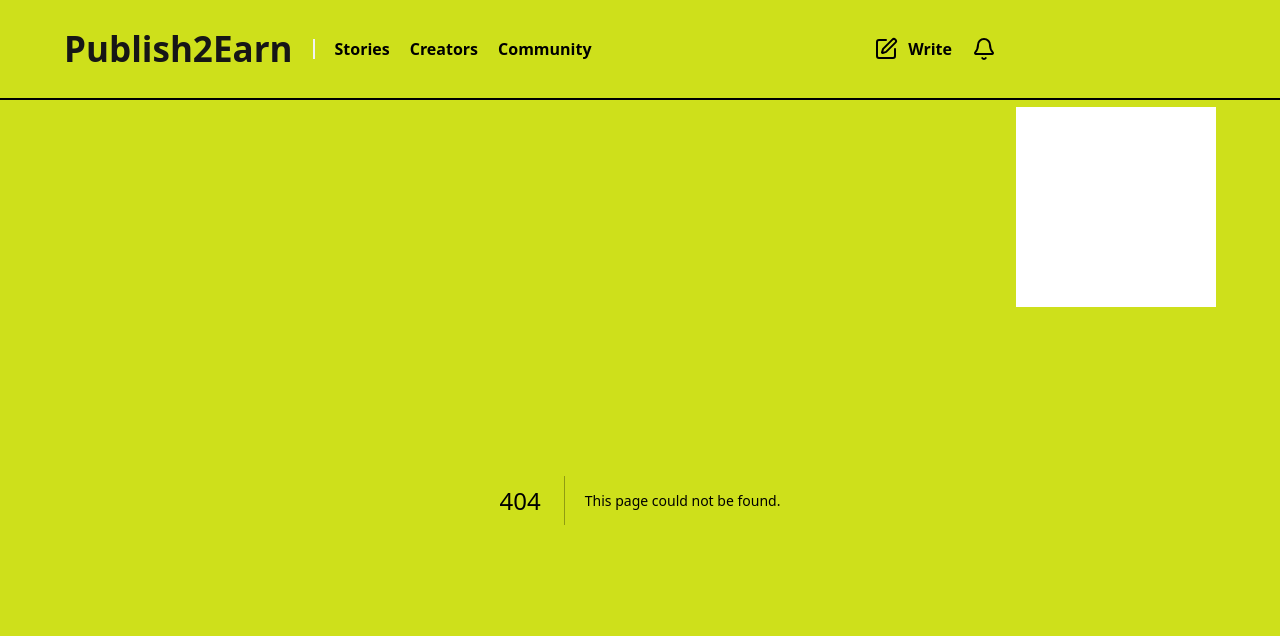
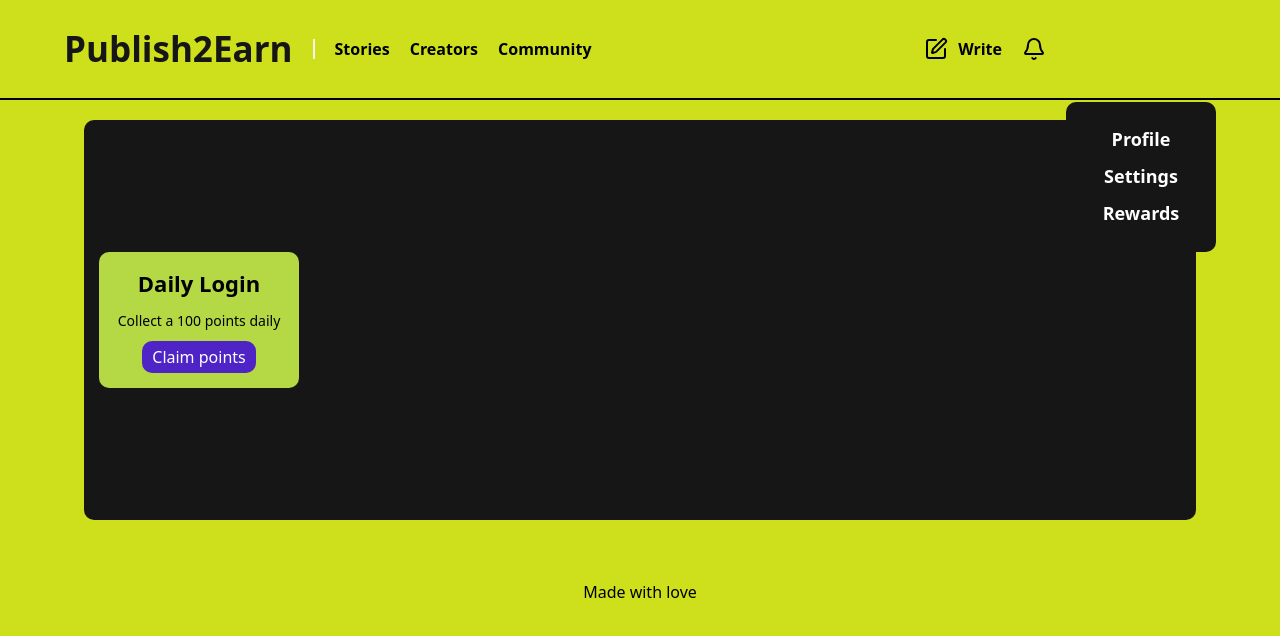
Before and after one commit to raazymuhd1/Publish2Earn, a Next.js app: page /rewards in a window 1280 px wide. Before the commit this address had no page. Shown: the top 636 px of the page. Built offline with nearby package versions, Linux system fonts and the light colour scheme.

Commit message:
added a footer and started on rewards page

```diff
--- /dev/null
+++ b/src/app/(user)/rewards/page.tsx
@@ -0,0 +1,22 @@
+import React from 'react'
+import { ClaimButton } from "@/components"
+
+const Rewards = () => {
+  return (
+    <div className="w-[90%] mx-auto p-[20px]">
+        <div className="bg-extra flex items-center gap-[20px] w-full min-h-[400px] p-[15px] rounded-[10px] basis-[250px]">
+            <aside className="flex w-[200px] flex-col items-center gap-[10px] bg-main p-[15px] rounded-[10px]">
+                <h4 className="font-bold text-[18px] md:text-[22px]"> Daily Login </h4>
+                <p className="text-[12px] md:text-[14px] font-normal"> Collect a 100 points daily </p>
+                <ClaimButton />
+            </aside>
+
+            <div>
+
+            </div>
+        </div>
+    </div>
+  )
+}
+
+export default Rewards
--- /dev/null
+++ b/src/app/(user)/settings/page.tsx
@@ -0,0 +1,9 @@
+import React from 'react'
+
+const Settings = () => {
+  return (
+    <div>Settings</div>
+  )
+}
+
+export default Settings
--- a/src/app/layout.tsx
+++ b/src/app/layout.tsx
@@ -1,7 +1,7 @@
 import type { Metadata } from "next";
 import { Geist, Geist_Mono } from "next/font/google";
 import "./globals.css";
-import { Header } from "@/components";
+import { Header, Footer } from "@/components";
 
 const geistSans = Geist({
   variable: "--font-geist-sans",
@@ -26,12 +26,13 @@
   return (
     <html lang="en">
       <body
-        className={`${geistSans.variable} ${geistMono.variable} antialiased bg-extra2 h-screen`}
+        className={`${geistSans.variable} ${geistMono.variable} antialiased bg-extra2`}
       >
         <Header />
         <main className="w-full h-full mx-auto">
           {children}
         </main>
+        <Footer />
       </body>
     </html>
   );
--- /dev/null
+++ b/src/components/custom-buttons/ClaimButton.tsx
@@ -0,0 +1,15 @@
+import {FC} from 'react'
+
+interface IProps {
+    styles: string;
+}
+
+const ClaimButton = () => {
+  return (
+    <button className={`border-none outline-none py-[4px] px-[10px] rounded-[10px] bg-extra3 font-medium text-[14px] md:text-[16px] text-[#fff] `}>
+        Claim points
+    </button>
+  )
+}
+
+export default ClaimButton
--- /dev/null
+++ b/src/components/footer/Footer.tsx
@@ -0,0 +1,11 @@
+import React from 'react'
+
+const Footer = () => {
+  return (
+    <div className="h-[150px] mt-[40px]">
+        <h2 className="text-center"> Made with love </h2>
+    </div>
+  )
+}
+
+export default Footer
--- a/src/components/header/Nav.tsx
+++ b/src/components/header/Nav.tsx
@@ -2,13 +2,11 @@
 import {useState} from 'react'
 import Link from "next/link"
 import Image from "next/image"
-import { navLists } from '@/constants'
+import { navLists, userDetailTabs } from '@/constants'
 import { Bell, SquarePen } from "lucide-react"
 import { Button } from '../ui/button'
 import profileTest from "@/assets/images/profile-test.jpg"
 
-// display these menu when user click on their profile picture
-const userDetailsTabs = ["Profile", "Rewards", "Settings"]
 
 const Nav = () => {
      const [loggedIn, setLoggedIn] = useState<boolean>(true)
@@ -41,8 +39,11 @@
            <Bell className={`text-[18px] font-bold ${loggedIn ? "inline" : "hidden"} `} />
            <div className="flex min-h-[150px] flex-col gap-[15px]">
                <Image src={profileTest} className="w-[40px] h-[40px] rounded-[50%] cursor-pointer global_img_shadow bg-[red]" alt="profile" />
-               <aside className="w-[200px] h-[200px] bg-[#fff] p-[10px] translate-y-[130px]">
-
+               <aside className="w-[150px] h-[150px] flex flex-col gap-[10px] items-center justify-center bg-extra p-[10px] translate-y-[100px] rounded-[10px]">
+                   { userDetailTabs.map(menu => (
+                     <Link
+                        className="font-semibold text-[#fff] text-[18px]" href={menu.url} key={menu.id}> {menu.title} </Link>
+                   )) }
                </aside>
             </div>
            <Link href="/signin" className={`bg-main border-[2.5px] border-line h-[50px] global_shadow font-bold text-textMain min-w-[150px] ${loggedIn ? "hidden" : "inline"} hover:text-secondary hover:bg-line text-[16px] md:text-[18px] p-[10px] text-center`}> Sign In
--- a/src/components/index.ts
+++ b/src/components/index.ts
@@ -1,9 +1,14 @@
 export { default as Header } from "./header/Header"
 export { default as Hero } from "./hero/Hero"
+// posts
 export { default as MostRead } from "./posts/MostRead"
 export { default as Posts } from "./posts/Posts"
 export { default as MustRead } from "./posts/MustRead"
 export { default as EditorsPick } from "./posts/EditorsPick"
 export { default as AllPosts } from "./posts/AllPosts"
 export { default as Detail } from "./posts/Detail"
+// buttons
+export { default as ClaimButton } from "./custom-buttons/ClaimButton"
+// user details
 export { default as Profile } from "./userProfile/Profile"
+export { default as Footer } from "./footer/Footer"
--- a/src/constants/index.ts
+++ b/src/constants/index.ts
@@ -7,6 +7,12 @@
     { id: 0, value: "Stories", url: "/stories" },
     { id: 1, value: "Creators", url: "/creators" },
     { id: 2, value: "Community", url: "/community" },
+]
+
+const userDetailTabs = [
+    { id: 0, title: "Profile", url: "/profile" },
+    { id: 1, title: "Settings", url: "/settings" },
+    { id: 2, title: "Rewards", url: "/rewards" },
 ]
 
 const dummyPosts = [
@@ -55,4 +61,4 @@
     { id: 1, title: "Liked Posts", isActive: false },
 ]
 
-export { navLists, postTags, relatedContents, dummyPosts, dummyMustRead, dummyEditorsPick, profileTabs }
+export { navLists, postTags, relatedContents, dummyPosts, dummyMustRead, dummyEditorsPick, profileTabs,userDetailTabs }
```
Also changed, not shown: src/app/(user)/profile/page.tsx (renamed from src/app/profile/page.tsx).
